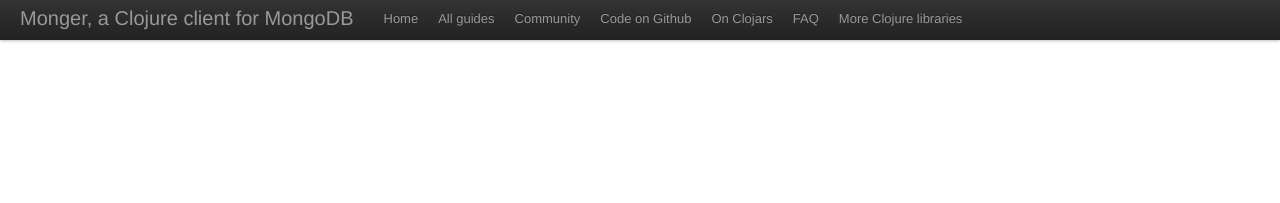
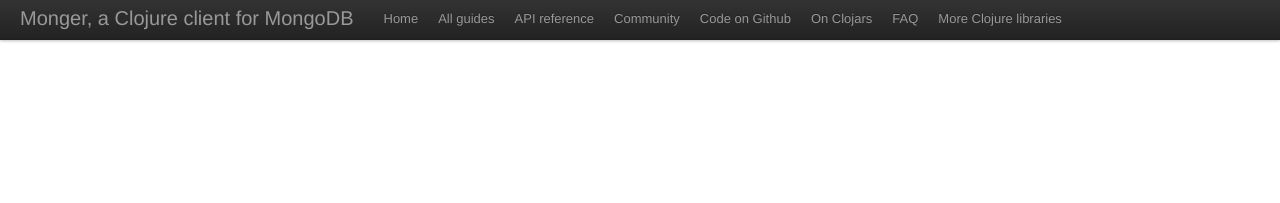
Before and after one commit to clojurewerkz/monger.docs, a Jekyll site: the page built from index.html, in a window 1280 px wide. Shown: the top 203 px of the page. Built offline with Jekyll 4.4.1, drawn with Linux system fonts in a browser that asks for light colours; some web fonts are replaced.

Commit message:
Add API reference link to the navigation bar

```diff
--- a/_layouts/article.html
+++ b/_layouts/article.html
@@ -45,6 +45,8 @@
                 <a href="/articles/guides.html">All guides</a>
               </li>
               <li>
+                <a href="http://reference.clojuremongodb.info/">API reference</a>
+              </li>
               <li>
                 <a href='/articles/community.html'>Community</a>
               </li>
--- a/_layouts/default.html
+++ b/_layouts/default.html
@@ -45,6 +45,8 @@
                 <a href="/articles/guides.html">All guides</a>
               </li>
               <li>
+                <a href="http://reference.clojuremongodb.info/">API reference</a>
+              </li>
               <li>
                 <a href='/articles/community.html'>Community</a>
               </li>
```
